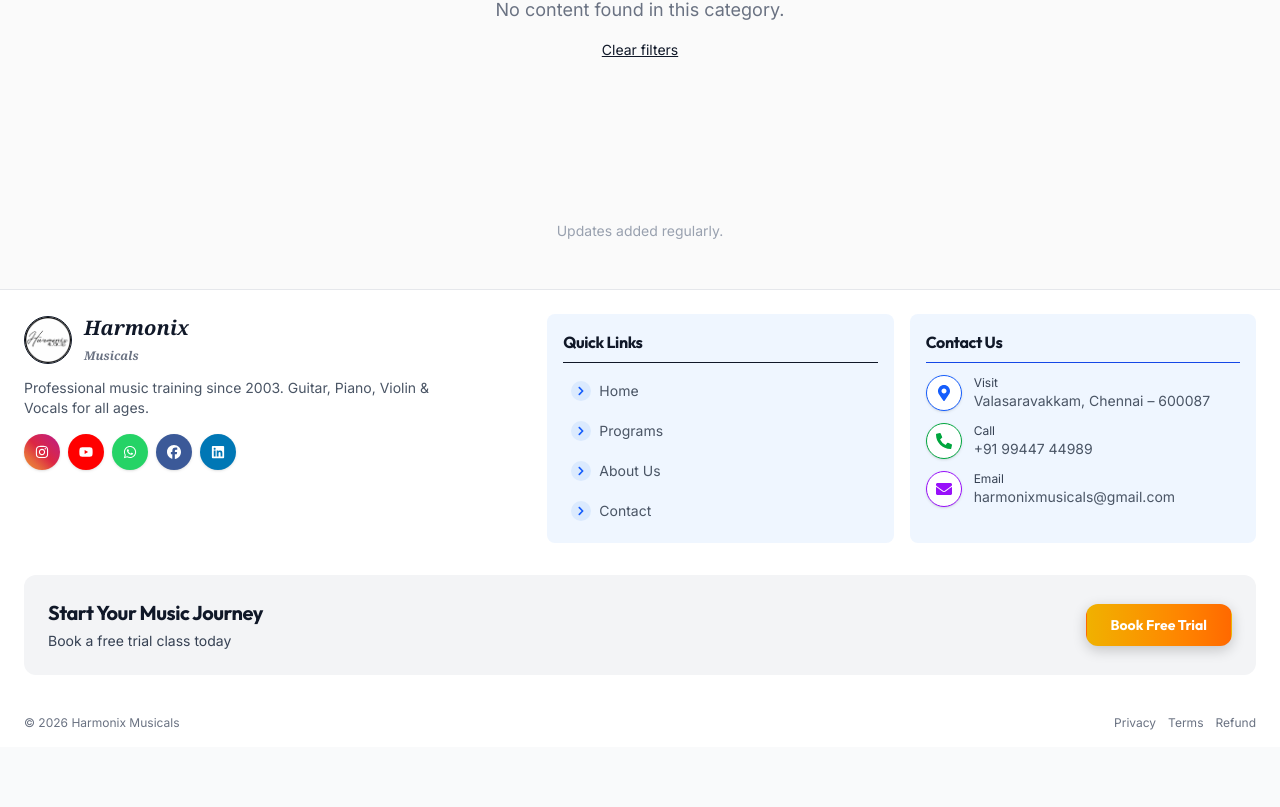
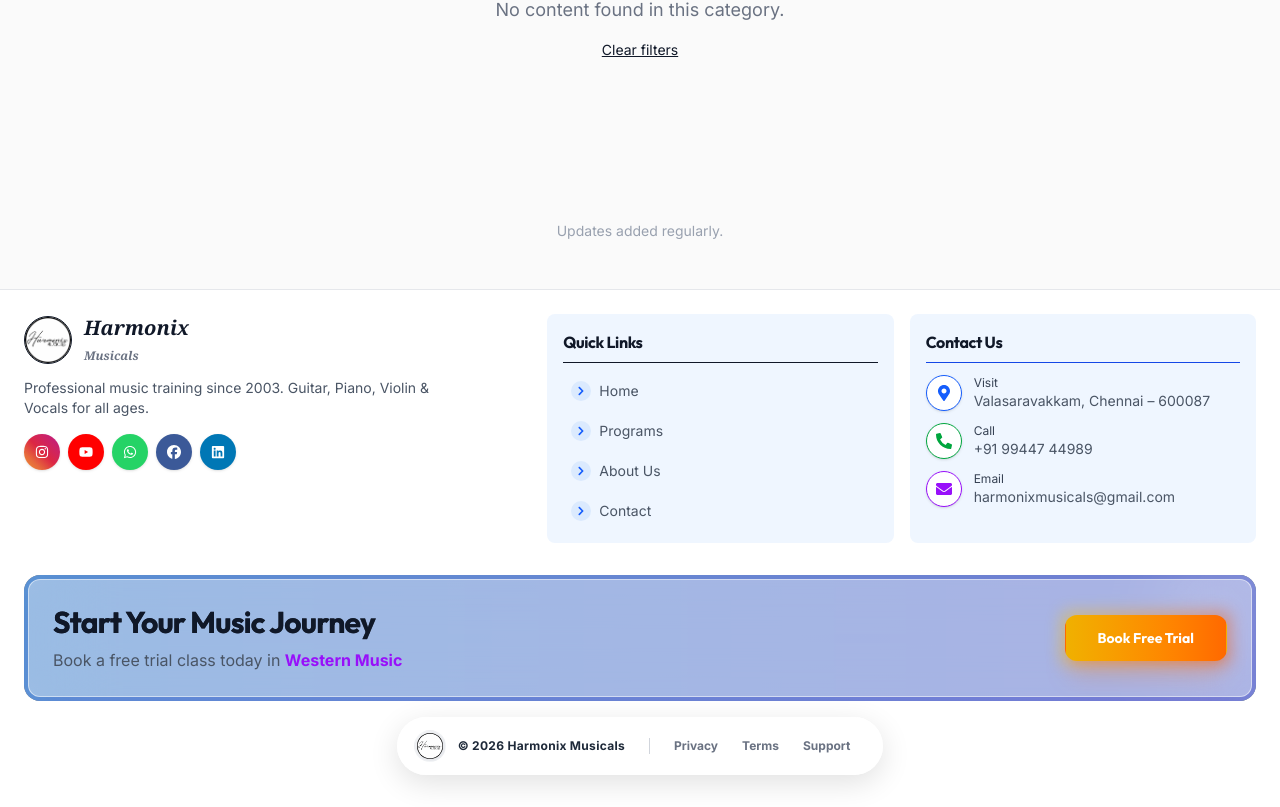
Before and after one commit to venkatanarayana15/harmonix-musicals, a React (Vite) app: page /gallery in a window 1280 px wide. Shown: the part 516-1323 px from the top of the page. Before the commit the page ends 1263 px from the top, so only its background shows below. Built offline with nearby package versions, Linux system fonts and the light colour scheme; no server answers.

Commit message:
changed ui on mobileui

```diff
--- a/src/components/Footer.jsx
+++ b/src/components/Footer.jsx
@@ -25,7 +25,7 @@ export default function Footer() {
 
   return (
     <footer className="bg-white border-t border-gray-200">
-      <div className="max-w-7xl mx-auto px-4 sm:px-6 pt-6 pb-4">
+      <div className="max-w-7xl mx-auto px-4 sm:px-6 pt-6 pb-24 md:pb-8">
 
         {/* MAIN GRID */}
         <div className="grid grid-cols-1 md:grid-cols-12 gap-6">
@@ -131,33 +131,72 @@ export default function Footer() {
           </div>
         </div>
 
-        {/* CTA */}
-        <div className="mt-8 bg-gray-100 rounded-xl p-5 md:p-6 text-black flex flex-col md:flex-row items-center justify-between gap-4">
-          <div className="text-center md:text-left">
-            <h3 className="text-lg md:text-xl font-semibold mb-1">
+        {/* CTA - Pro Max UI (Glassmorphism) */}
+        <div className="mt-8 relative overflow-hidden rounded-2xl p-1 md:p-1 bg-slate-500">
+          <div className="absolute inset-0 bg-gradient-to-r from-blue-400/60 to-indigo-400/60 backdrop-blur-md"></div>
+          <div className="relative bg-white/40 dark:bg-gray-900/40 backdrop-blur-2xl border border-white/50 dark:border-gray-700/50 rounded-xl p-4 md:p-6 flex flex-col md:flex-row items-center justify-between gap-6 shadow-2xl md:shadow-purple-500/10">
+
+            <div className="text-center md:text-left z-10">
+              <h3 className="text-2xl md:text-3xl font-black mb-2 bg-clip-text text-transparent bg-gradient-to-r from-gray-900 to-gray-600 dark:from-white dark:to-gray-300">
                 Start Your Music Journey
               </h3>
-            <p className="text-gray-700 text-sm">
-              Book a free trial class today
+              <p className="text-gray-600 dark:text-gray-300 font-medium text-sm md:text-base">
+                Book a free trial class today in <span className="text-purple-600 font-bold">Western Music</span>
               </p>
             </div>
 
+            <div className="relative z-10 group">
+              <div className="absolute -inset-1 bg-gradient-to-r from-yellow-400 to-orange-600 rounded-lg blur opacity-40 group-hover:opacity-75 transition duration-200"></div>
               <Button
-            onClick={() => navigate("/contact")}
-            className="px-6 py-2.5 bg-gradient-to-r from-yellow-500 to-orange-500
-                       text-white text-sm font-semibold rounded-lg"
+                onClick={() => window.open(CONTACT.whatsapp, '_blank')}
+                className="relative px-8 py-3 bg-gradient-to-r from-yellow-500 to-orange-500 hover:from-yellow-400 hover:to-orange-400 text-white text-base font-bold rounded-xl shadow-xl shadow-orange-500/20 transform group-hover:scale-[1.02] transition-all duration-200"
               >
                 Book Free Trial
               </Button>
             </div>
 
-        {/* BOTTOM */}
-        <div className="mt-6 pt-4 mb-18 md:mb-0 border-t-amber-50 flex flex-col md:flex-row items-center justify-between gap-3 text-xs text-gray-500">
-          <p>© {currentYear} Harmonix Musicals</p>
-          <div className="flex gap-3">
-            <a href="#" className="hover:text-gray-900">Privacy</a>
-            <a href="#" className="hover:text-gray-900">Terms</a>
-            <a href="#" className="hover:text-gray-900">Refund</a>
+            {/* Decorative Shine */}
+            <div className="absolute top-0 right-0 -mt-4 -mr-4 w-24 h-24 bg-white/20 blur-2xl rounded-full pointer-events-none"></div>
+          </div>
+        </div>
+
+        {/* BOTTOM - Unified Ultra Capsule */}
+        <div className="mt-4 pt-0 pb-0 flex justify-center items-center px-4 md:px-0">
+          <div className="group relative w-full md:w-auto">
+            <div className="absolute -inset-1 bg-gradient-to-r from-purple-500/30 via-blue-500/30 to-purple-500/30 rounded-3xl md:rounded-full blur-xl opacity-0 group-hover:opacity-70 transition duration-700"></div>
+
+            <div className="relative bg-white/90 dark:bg-gray-900/90 backdrop-blur-3xl border border-white/50 dark:border-gray-700/50 rounded-3xl md:rounded-full py-4 px-6 md:py-3 md:pl-4 md:pr-8 flex flex-col md:flex-row items-center gap-4 md:gap-6 shadow-[0_8px_30px_rgb(0,0,0,0.12)] hover:scale-[1.01] transition-transform duration-300">
+
+              {/* Brand Section */}
+              <div className="flex items-center gap-3">
+                <div className="w-8 h-8 rounded-full bg-gradient-to-br from-gray-100 to-gray-200 dark:from-gray-800 dark:to-gray-700 flex items-center justify-center border border-white/20">
+                  <img src="/logo.png" alt="Logo" className="w-full h-full object-cover rounded-full p-0.5" />
+                </div>
+                <span className="text-xs font-bold text-gray-800 dark:text-gray-200 tracking-wide">
+                  © {currentYear} Harmonix Musicals
+                </span>
+              </div>
+
+              {/* Divider (Hidden on mobile) */}
+              <div className="hidden md:block w-px h-4 bg-gray-300 dark:bg-gray-600"></div>
+
+              {/* Links Section */}
+              <div className="flex items-center gap-6">
+                {[
+                  { label: "Privacy", icon: "🔒" },
+                  { label: "Terms", icon: "📜" },
+                  { label: "Support", icon: "💬" }
+                ].map(link => (
+                  <a
+                    key={link.label}
+                    href="#"
+                    className="text-xs font-semibold text-gray-500 dark:text-gray-400 hover:text-purple-600 dark:hover:text-purple-400 transition-colors flex items-center gap-2 group/link"
+                  >
+                    <span className="group-hover/link:-translate-y-0.5 transition-transform duration-200">{link.label}</span>
+                  </a>
+                ))}
+              </div>
+            </div>
           </div>
         </div>
 
--- a/src/components/StickyContactBar.jsx
+++ b/src/components/StickyContactBar.jsx
@@ -25,7 +25,7 @@ const CONTACTS = [
 
 export default function StickyContactBar() {
   return (
-    <div className="fixed z-[9998] right-4 bottom-28 md:bottom-8 pointer-events-none"> {/* Adjusted bottom position to avoid nav overlap */}
+    <div className="fixed z-[9998] right-4 bottom-28 md:bottom-4 pointer-events-none"> {/* Adjusted bottom position to avoid nav overlap */}
       <div className="flex flex-col gap-3 p-2 bg-white/80 dark:bg-gray-200/80 backdrop-blur-xl border-1 border-white/30 dark:border-gray-800/30 shadow-[0_8px_30px_rgb(0,0,0,0.12)] rounded-full pointer-events-auto">
 
         {CONTACTS.map(({ label, href, icon: Icon, color }, index) => (
@@ -41,7 +41,7 @@ export default function StickyContactBar() {
             whileTap={{ scale: 0.9 }}
             className={`
               relative
-              w-10 h-10 md:w-12 md:h-12
+              w-8 h-8 md:w-10 md:h-10
               flex items-center justify-center
               rounded-full
               text-white text-xl md:text-2xl
```
Also changed, not shown: src/pages/about.jsx (+44 -28 lines). Lines whose indentation alone changed are shown as unchanged.
